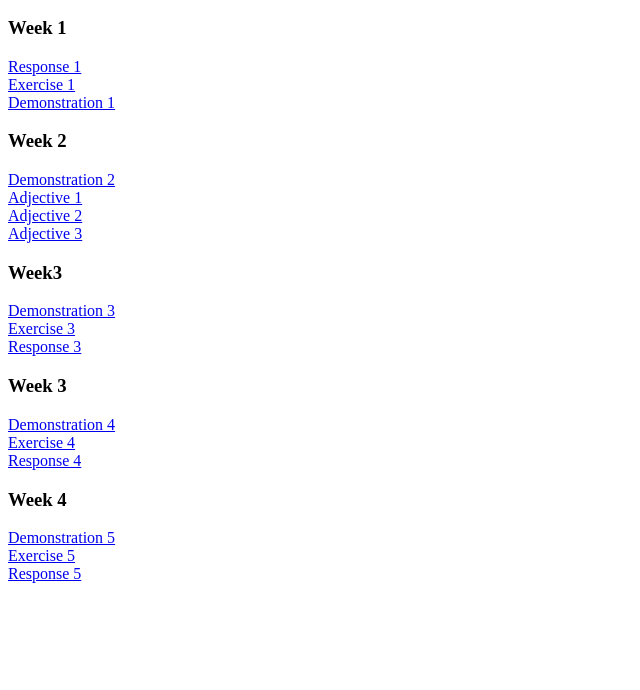
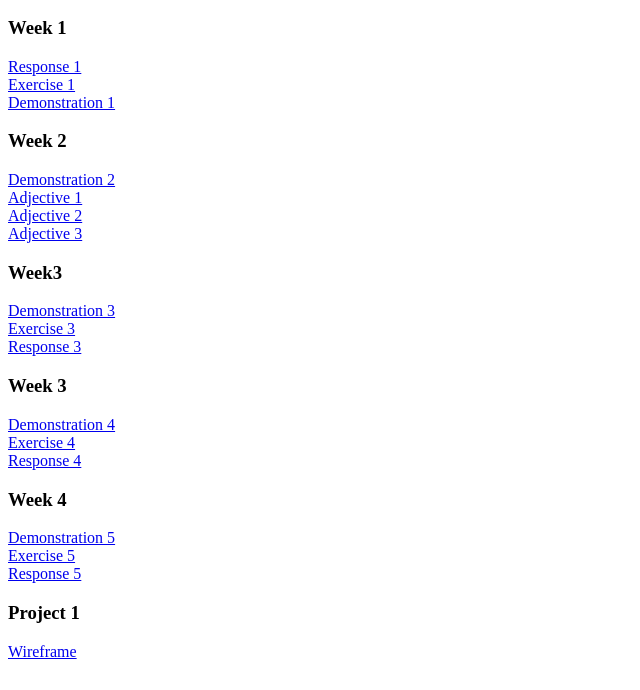
Before and after one commit to c34zhang/web2018, a plain HTML site: page index.html in a window 1280 px wide. Shown: the part 110-800 px from the top of the page, without its empty margins (0-640 px from the left). Drawn offline with Linux system fonts and the light colour scheme.

Commit message:
Update index.html

```diff
--- a/index.html
+++ b/index.html
@@ -29,5 +29,7 @@
         <a href="demonstration_5/index.html">Demonstration 5</a><br>
         <a href="exercise_5/index.html">Exercise 5</a><br>
         <a href="response_5/index.html">Response 5</a><br>
+      <h3>Project 1</h3>
+        <a href="Project 1/project1_wireframe.pdf" download>Wireframe</a>
     </body>
 </html>
```
